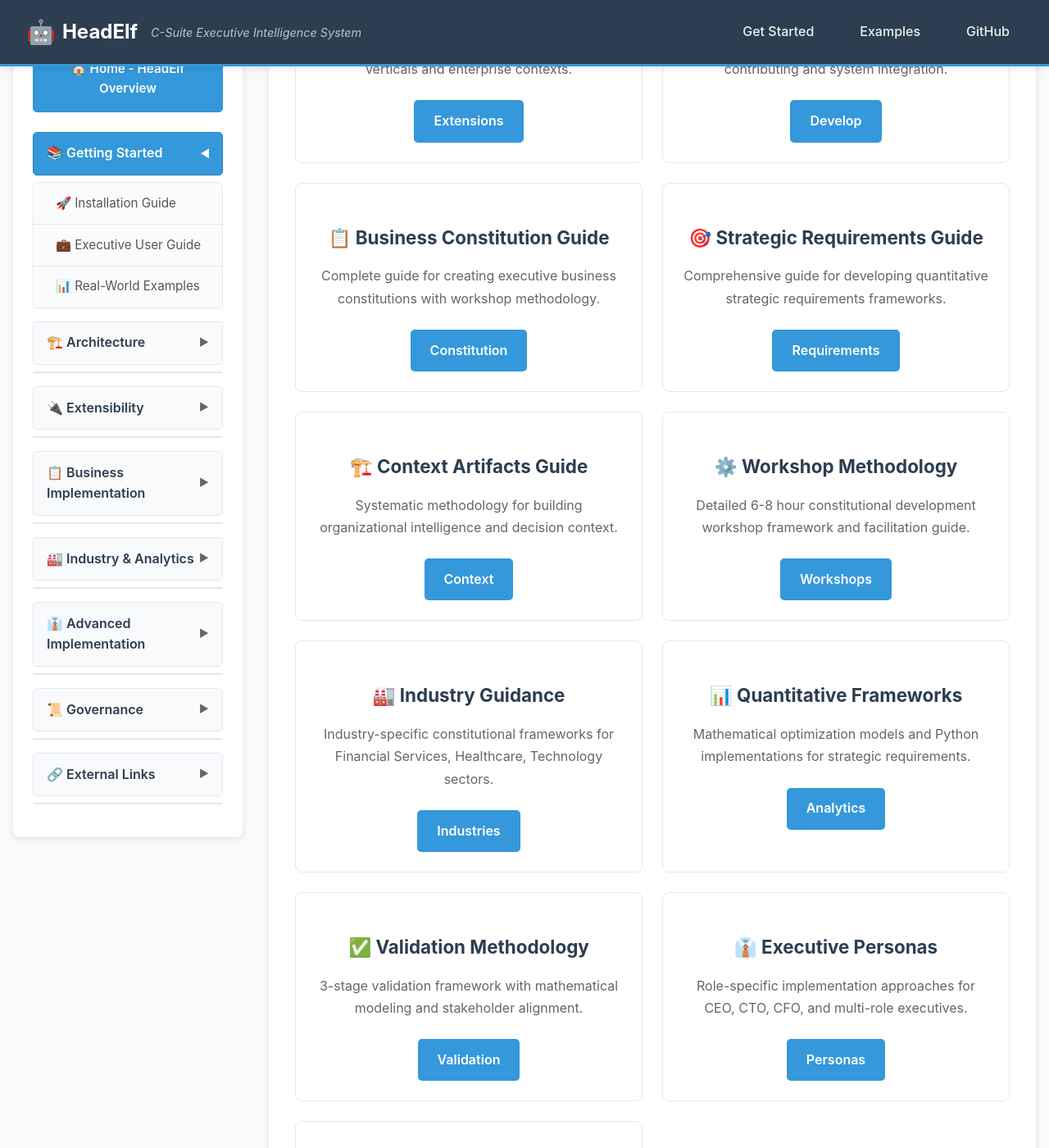
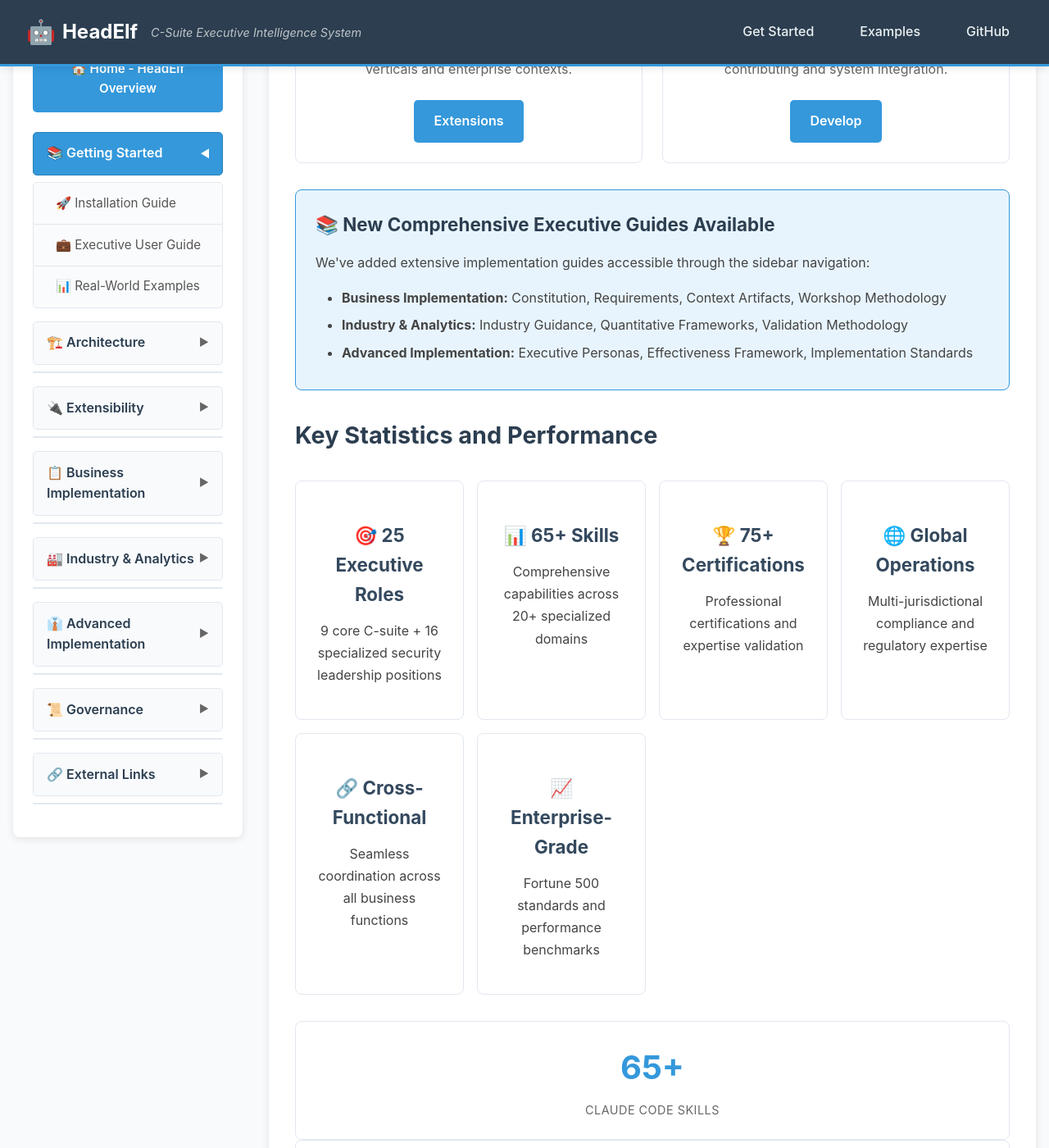
Before and after one commit to pauljbernard/headElf, a Jekyll site: the page built from docs/index.md, in a window 1280 px wide and 1400 px high, scrolled down 11566 px. Shown: the whole window at 82% size. Built offline with Jekyll 4.4.1, drawn with Linux system fonts in a browser that asks for light colours; some of the changed text lies outside the part shown.

Commit message:
Fix navigation duplication by removing redundant cards from index page
Navigation Fix:
- Remove duplicate navigation cards from index page Quick Start Navigation
- Site uses sidebar navigation as primary navigation system, not index page cards
- Replace redundant cards with informational callout directing users to sidebar
- Maintain core navigation cards for Getting Started, Examples, Architecture, etc.
- Add helpful callout highlighting new comprehensive guides in sidebar

Resolves navigation confusion between index page cards and sidebar navigation.

🤖 Generated with [Claude Code](https://claude.ai/code)

Co-Authored-By: Claude <noreply@anthropic.com>

```diff
--- a/docs/index.md
+++ b/docs/index.md
@@ -489,60 +489,16 @@ HeadElf transforms Claude Code into a comprehensive C-Suite Executive Intelligen
     <p>Complete developer documentation for contributing and system integration.</p>
     <a href="developer-guide" class="nav-button">Develop</a>
   </div>
+</div>
 
-  <div class="nav-card">
-    <h3>📋 Business Constitution Guide</h3>
-    <p>Complete guide for creating executive business constitutions with workshop methodology.</p>
-    <a href="executive-constitution-guide" class="nav-button">Constitution</a>
-  </div>
-
-  <div class="nav-card">
-    <h3>🎯 Strategic Requirements Guide</h3>
-    <p>Comprehensive guide for developing quantitative strategic requirements frameworks.</p>
-    <a href="executive-requirements-guide" class="nav-button">Requirements</a>
-  </div>
-
-  <div class="nav-card">
-    <h3>🏗️ Context Artifacts Guide</h3>
-    <p>Systematic methodology for building organizational intelligence and decision context.</p>
-    <a href="context-artifacts-creation-guide" class="nav-button">Context</a>
-  </div>
-
-  <div class="nav-card">
-    <h3>⚙️ Workshop Methodology</h3>
-    <p>Detailed 6-8 hour constitutional development workshop framework and facilitation guide.</p>
-    <a href="constitutional-development-methodology" class="nav-button">Workshops</a>
-  </div>
-
-  <div class="nav-card">
-    <h3>🏭 Industry Guidance</h3>
-    <p>Industry-specific constitutional frameworks for Financial Services, Healthcare, Technology sectors.</p>
-    <a href="industry-constitutional-guidance" class="nav-button">Industries</a>
-  </div>
-
-  <div class="nav-card">
-    <h3>📊 Quantitative Frameworks</h3>
-    <p>Mathematical optimization models and Python implementations for strategic requirements.</p>
-    <a href="quantitative-requirements-frameworks" class="nav-button">Analytics</a>
-  </div>
-
-  <div class="nav-card">
-    <h3>✅ Validation Methodology</h3>
-    <p>3-stage validation framework with mathematical modeling and stakeholder alignment.</p>
-    <a href="requirements-validation-methodology" class="nav-button">Validation</a>
-  </div>
-
-  <div class="nav-card">
-    <h3>👔 Executive Personas</h3>
-    <p>Role-specific implementation approaches for CEO, CTO, CFO, and multi-role executives.</p>
-    <a href="executive-personas" class="nav-button">Personas</a>
-  </div>
-
-  <div class="nav-card">
-    <h3>📈 Effectiveness Framework</h3>
-    <p>Comprehensive measurement and optimization system for business meta-code effectiveness.</p>
-    <a href="meta-code-effectiveness-framework" class="nav-button">Metrics</a>
-  </div>
+<div style="background: #e8f4fd; border: 1px solid #3498db; border-radius: 8px; padding: 1.5rem; margin: 2rem 0;">
+  <h3 style="color: #2c3e50; margin: 0 0 1rem 0;">📚 New Comprehensive Executive Guides Available</h3>
+  <p style="margin: 0 0 1rem 0; color: #444;">We've added extensive implementation guides accessible through the sidebar navigation:</p>
+  <ul style="margin: 0; color: #555; line-height: 1.6;">
+    <li><strong>Business Implementation:</strong> Constitution, Requirements, Context Artifacts, Workshop Methodology</li>
+    <li><strong>Industry & Analytics:</strong> Industry Guidance, Quantitative Frameworks, Validation Methodology</li>
+    <li><strong>Advanced Implementation:</strong> Executive Personas, Effectiveness Framework, Implementation Standards</li>
+  </ul>
 </div>
 
 ## Key Statistics and Performance
```
